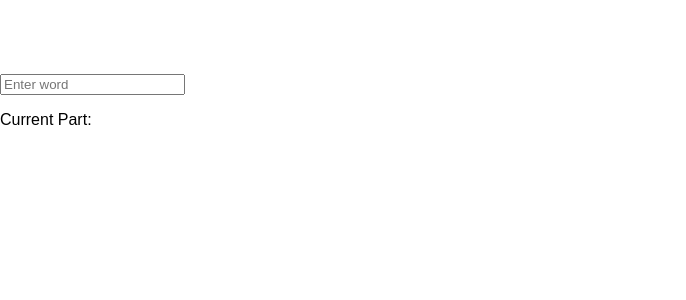
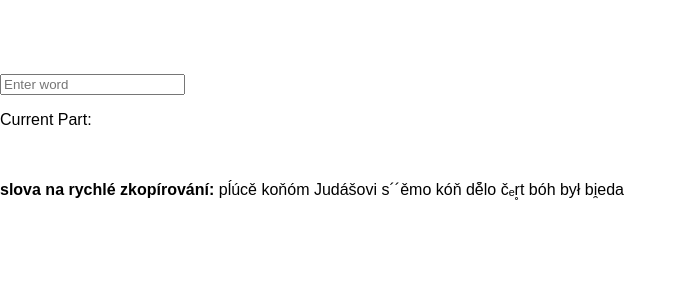
Before and after one commit to moosepng/Tool-for-viewing-diachronous-phonological-changes-in-Czech, a React (Create React App) app: page / in a window 1280 px wide. Shown: the top 300 px of the page, without its empty margins (0-686 px from the left). Built offline with nearby package versions, Linux system fonts and the light colour scheme.

Commit message:
pomocna slova

```diff
--- a/src/pages/Home.js
+++ b/src/pages/Home.js
@@ -84,6 +84,13 @@ const Home = () => {
                     <p key={index}>{ruleName}</p>
                 ))}
             </div>
+            <div>
+                <p>
+                    <br></br>
+                    <br></br>
+                    <b>slova na rychlé zkopírování:</b> pĺúcě koňóm Judášovi s´´ěmo kóň dě̄lo čₑr̥t bóh był bi̯eda
+                </p>
+            </div>
         </div>
     );
 };
```
